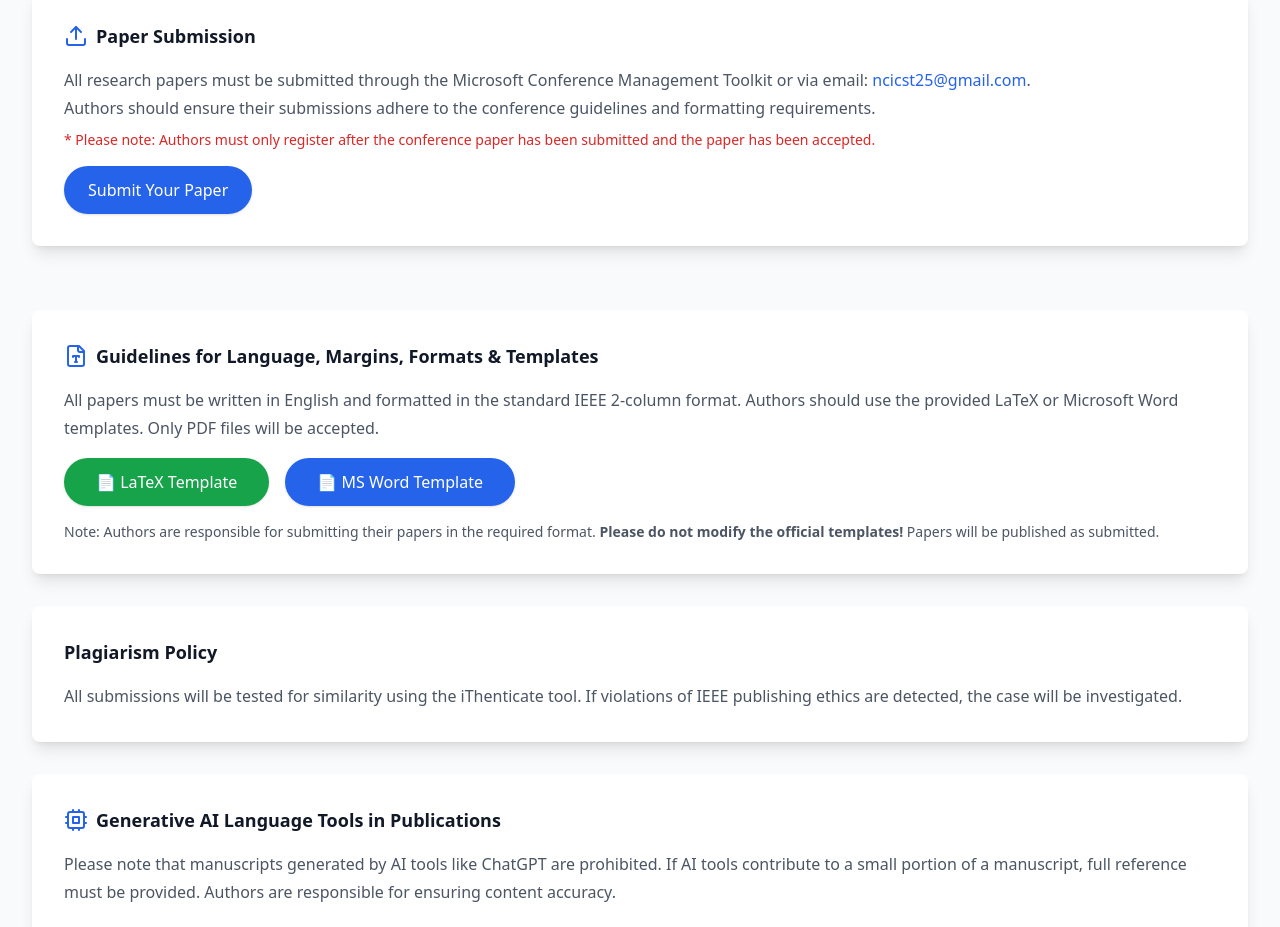
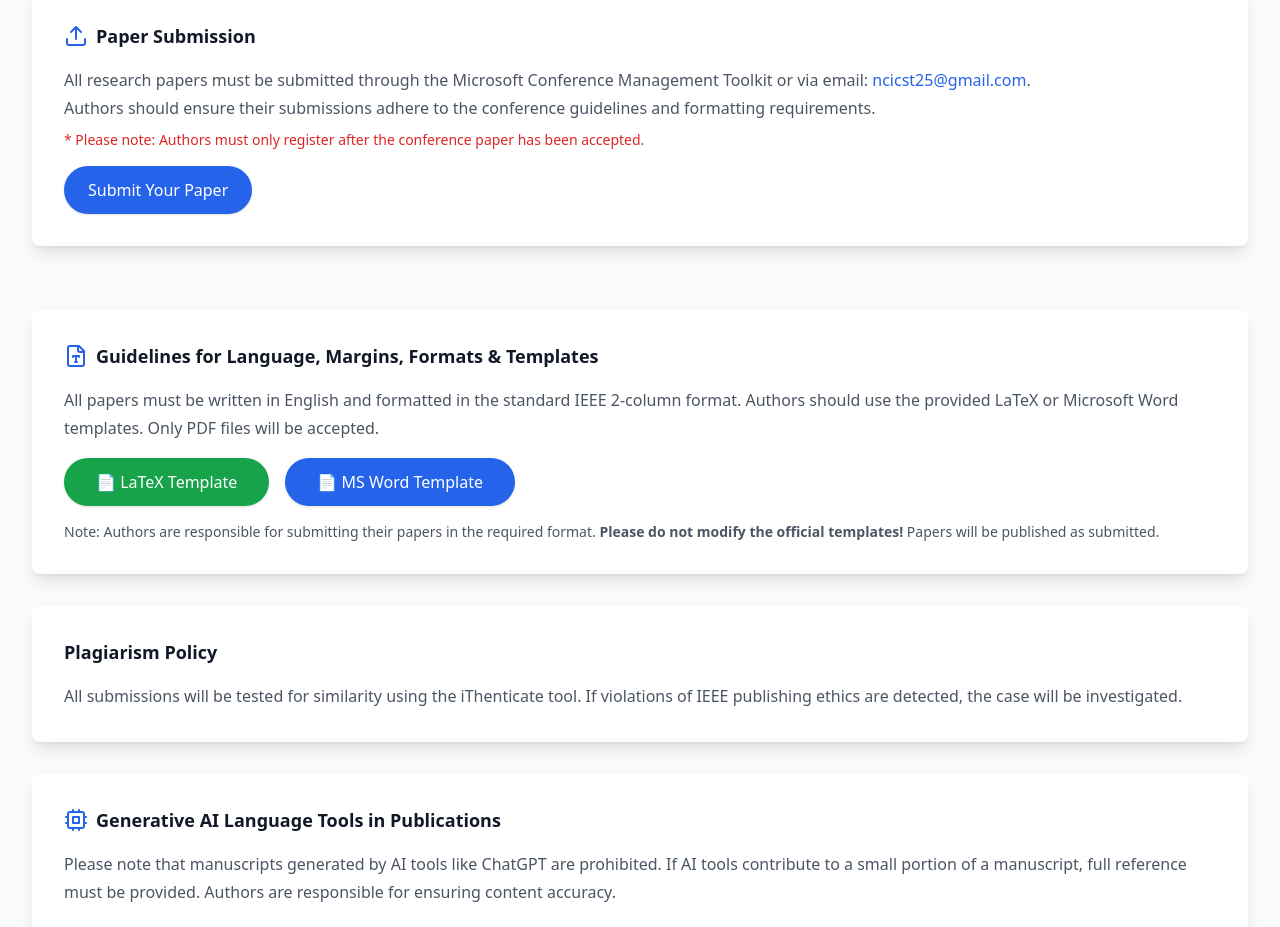
Before and after one commit to GVN101/conference-website, a React (Vite) app in the folder project/: page /call-for-paper in a window 1280 px wide. Shown: the part 1220-2147 px from the top of the page. Built offline with nearby package versions, Linux system fonts and the light colour scheme.

Commit message:
minow wording changes

```diff
--- a/project/src/pages/CallForPaper.tsx
+++ b/project/src/pages/CallForPaper.tsx
@@ -165,7 +165,7 @@ export default function CallForPaper() {
             </p>
 
             <p className="mt-2 text-sm text-red-600 font-medium">
-              * Please note: Authors must only register after the conference paper has been submitted and the paper has been accepted.
+              * Please note: Authors must only register after the conference paper has been accepted.
             </p>
             <div className="mt-4">
               <a
--- a/project/src/pages/Registration.tsx
+++ b/project/src/pages/Registration.tsx
@@ -229,7 +229,7 @@ export default function Registration() {
               Authors should ensure their submissions adhere to the conference guidelines and formatting requirements.
             </p>
             <p className="mt-2 text-sm text-red-500 font-medium">
-              * Please note: Authors must only register after the conference paper has been submitted and the paper has been accepted.
+              * Please note: Authors must only register after the conference paper has been accepted.
             </p>
             <div className="mt-4">
               <a
```
